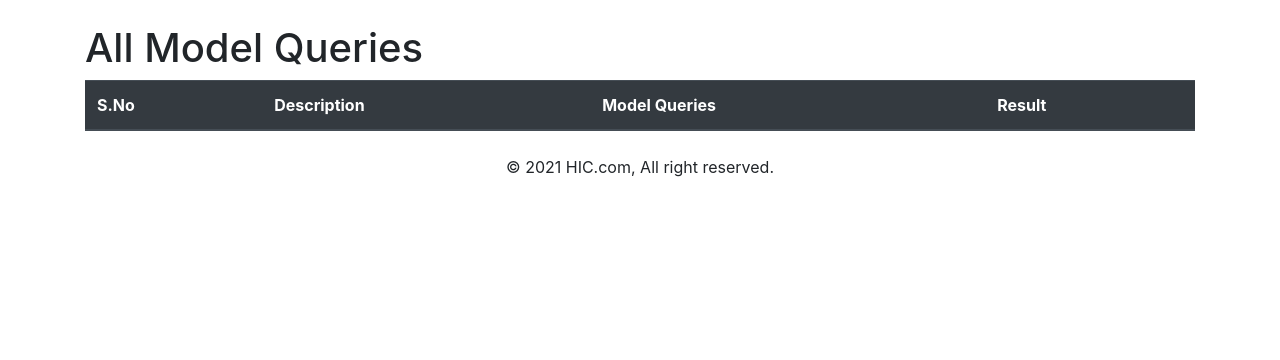
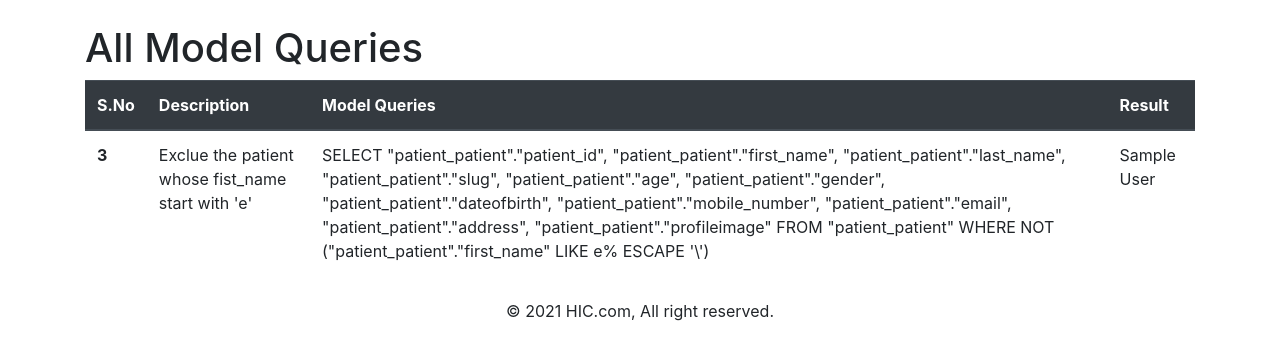
Before and after one commit to WEIScott/Hospital_App, a Django app: page /all_queries/ in a window 1280 px wide. Shown: the part 56-416 px from the top of the page. Run offline with Django 3.2, Linux system fonts and the light colour scheme; tables that the repository leaves empty hold one stand-in row (values such as "Sample post"); lists and menus that the app fills with data are empty; some libraries are stand-ins or nearby versions.

Commit message:
Add patient name exclude

```diff
--- a/Web_app/templates/modelQueries.html
+++ b/Web_app/templates/modelQueries.html
@@ -40,6 +40,15 @@
               <td>{{ patient.first_name }} {{ patient.last_name }}</td>
             </tr>
             {% endfor %}
+
+            {% for patient in patient_firstname_exclude_e_key %}
+            <tr>
+              <th scope="row">3</th>
+              <td>Exclue the patient whose fist_name start with 'e'</td>
+              <td>{{ name_exclude_e_query_key }}</td>
+              <td>{{ patient.first_name }} {{ patient.last_name }}</td>
+            </tr>
+            {% endfor %}
           </tbody>
         </table>
 
--- a/Web_app/views.py
+++ b/Web_app/views.py
@@ -14,16 +14,26 @@ def all_model_queries(request):
 #! can write age__lt, age__eq, age__ne(not equal)
 	age35query=patients_agegreaterthan35.query
 
+
 	patient_fname_lname=Patient.objects.filter(
 		Q(first_name__startswith='e') & Q(last_name__startswith='h')
 		)
 	search_fname_lname_query=patient_fname_lname.query
+
+
+	patient_firstname_exclude_e = Patient.objects.exclude(
+		first_name__startswith='e')
+	name_exclude_e_query=patient_firstname_exclude_e.query
+
 
 	context={
 		'patients_agegreaterthan35_key':patients_agegreaterthan35,
 		'age35query_key':age35query,
 
 		'patient_fname_lname_key':patient_fname_lname,
-		'search_fname_lname_query_key':search_fname_lname_query
+		'search_fname_lname_query_key':search_fname_lname_query,
+
+		'patient_firstname_exclude_e_key':patient_firstname_exclude_e,
+		'name_exclude_e_query_key':name_exclude_e_query
 	}
 	return render(request, 'modelQueries.html', context)
```
